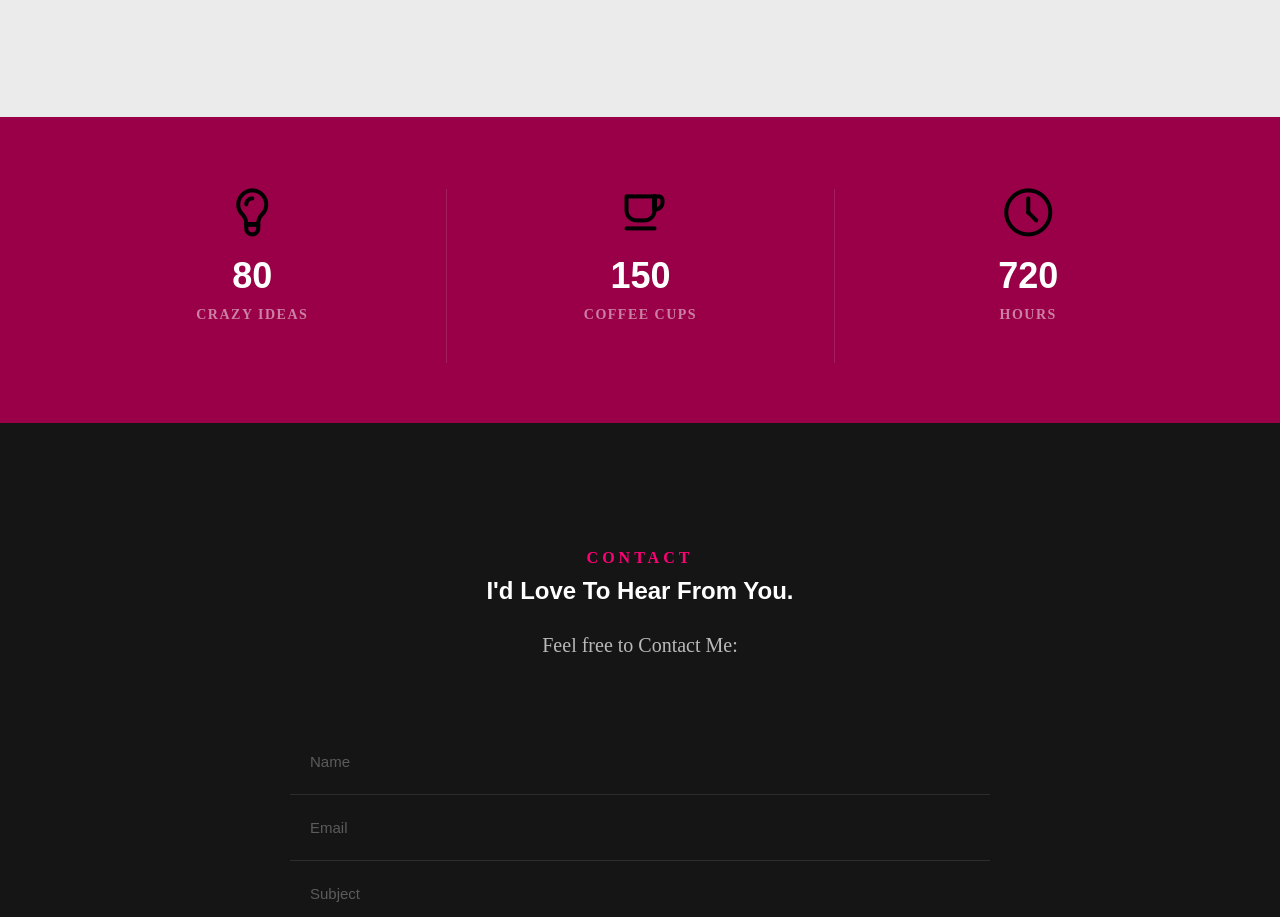
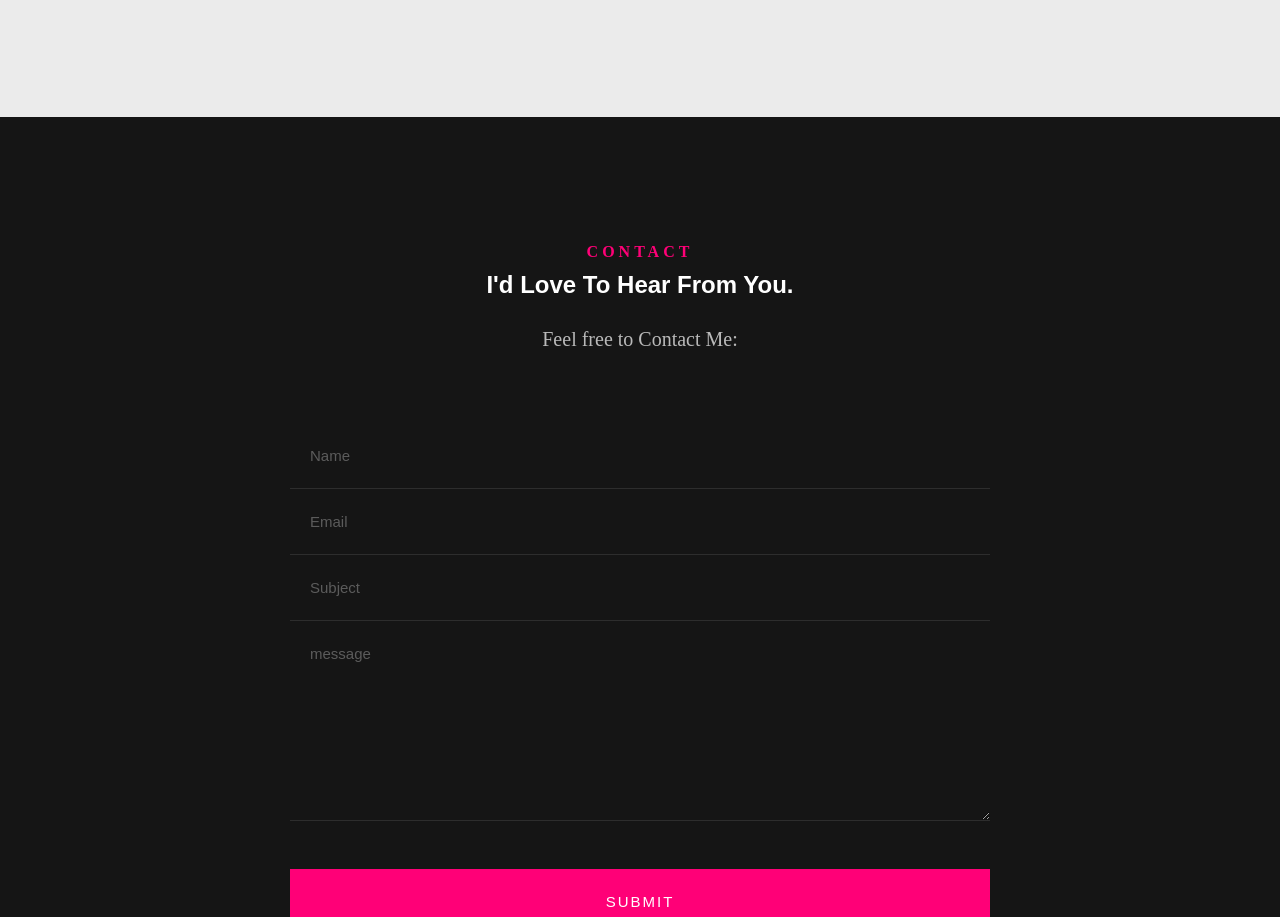
Before and after one commit to surajs41/MyPortfolio, a plain HTML site: page index.html in a window 1280 px wide. Shown: the part 2732-3649 px from the top of the page. Drawn offline with nearby package versions, Linux system fonts and the light colour scheme; some packages are replaced by stand-ins of ours; a script that the page names is missing; files whose address does not match are found by name; a web font is replaced by a local one.

Commit message:
Initial commet

```diff
--- a/index.html
+++ b/index.html
@@ -280,70 +280,7 @@
 
 	</section> <!-- /features -->
 
-	<!-- stats Section
-   ================================================== -->
-	<section id="stats" class="count-up">
 
-		<div class="row">
-			<div class="col-twelve">
-
-				<div class="block-1-3 block-s-1-3 block-tab-1-2 block-mob-full stats-list">
-
-
-					<div class="bgrid stat">
-
-						<div class="icon-part">
-							<i class="icon-light-bulb"></i>
-						</div>
-
-						<h3 class="stat-count">
-							80
-						</h3>
-
-						<h5 class="stat-title">
-							Crazy Ideas
-						</h5>
-
-					</div> <!-- /stat -->
-
-					<div class="bgrid stat">
-
-						<div class="icon-part">
-							<i class="icon-cup"></i>
-						</div>
-
-						<h3 class="stat-count">
-							150
-						</h3>
-
-						<h5 class="stat-title">
-							Coffee Cups
-						</h5>
-
-					</div> <!-- /stat -->
-
-					<div class="bgrid stat">
-
-						<div class="icon-part">
-							<i class="icon-clock"></i>
-						</div>
-
-						<h3 class="stat-count">
-							720
-						</h3>
-
-						<h5 class="stat-title">
-							Hours
-						</h5>
-
-					</div> <!-- /stat -->
-
-				</div> <!-- /stats-list -->
-
-			</div> <!-- /twelve -->
-		</div> <!-- /row -->
-
-	</section> <!-- /stats -->
 
 
    <!-- contact
```
